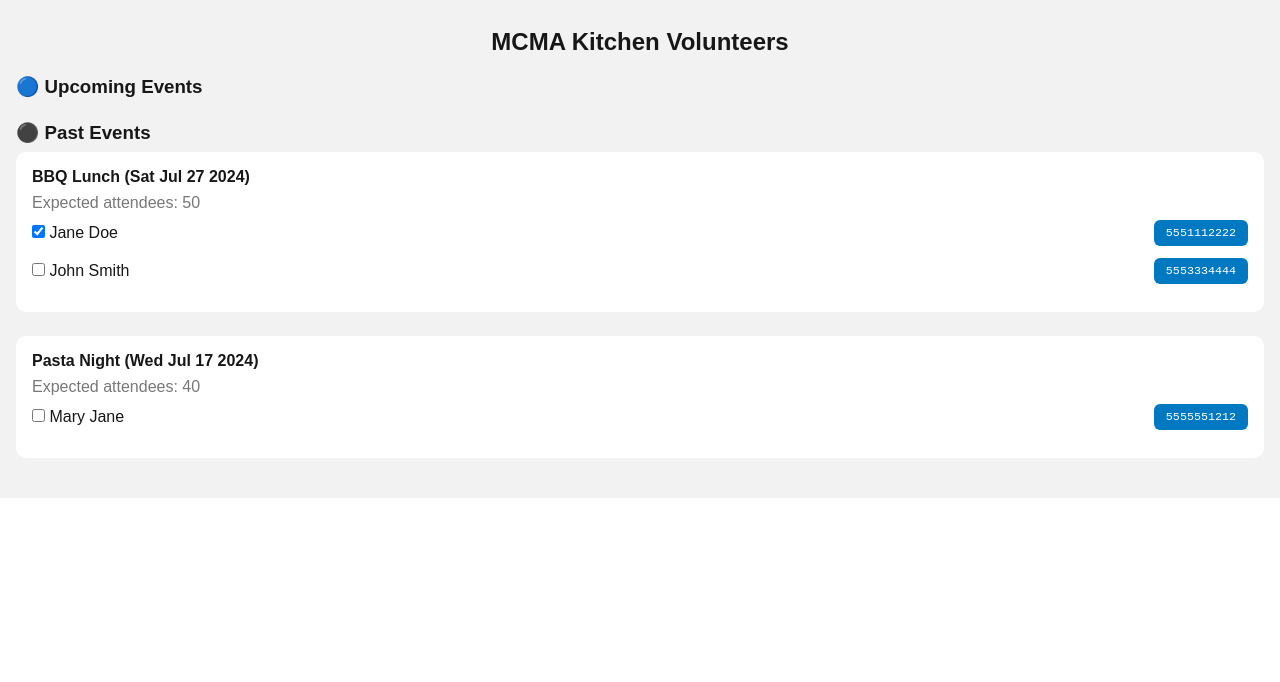
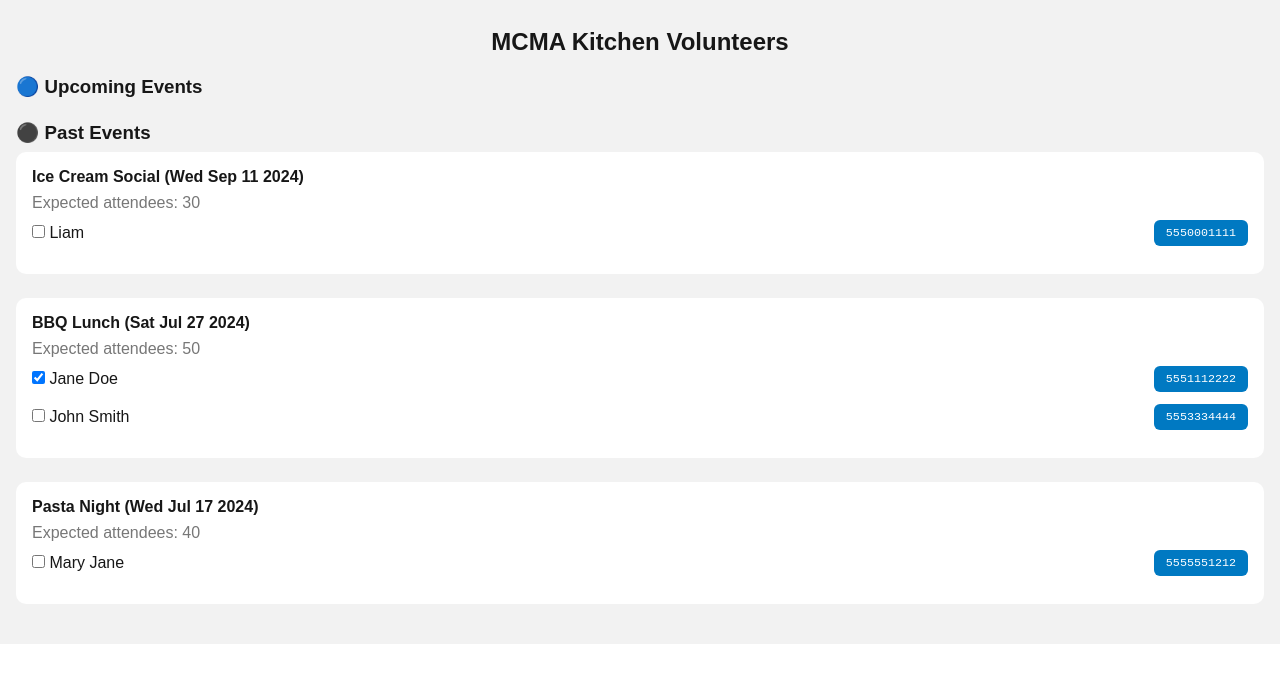
Before and after one commit to petertheobassett/mama-kitchen-volunteer-app, a Next.js app: page / in a window 1280 px wide. Shown: the top 682 px of the page. Built offline with nearby package versions, Linux system fonts and the light colour scheme.

Commit message:
Fix Safari rendering by using serial date comparison only

```diff
--- a/src/app/page.js
+++ b/src/app/page.js
@@ -8,6 +8,7 @@ export default function Home() {
   useEffect(() => {
     const testData = [
       // [serialDate, eventName, expected, lead, leadPhone, vol1, phone1, vol2, phone2, ..., att1–att5]
+      [45546, 'Ice Cream Social', 30, 'Mariah', '5552220000', 'Liam', '5550001111', '', '', '', '', '', '', '', '', '', '', '', '', ''],
       [45500, 'BBQ Lunch', 50, 'Sally', '5551230000', 'Jane Doe', '5551112222', 'John Smith', '5553334444', '', '', '', '', '', '', '👍', '', '', '', ''],
       [45490, 'Pasta Night', 40, 'Bob', '5559998888', 'Mary Jane', '5555551212', '', '', '', '', '', '', '', '', '', '', '', '', '']
     ];
```
